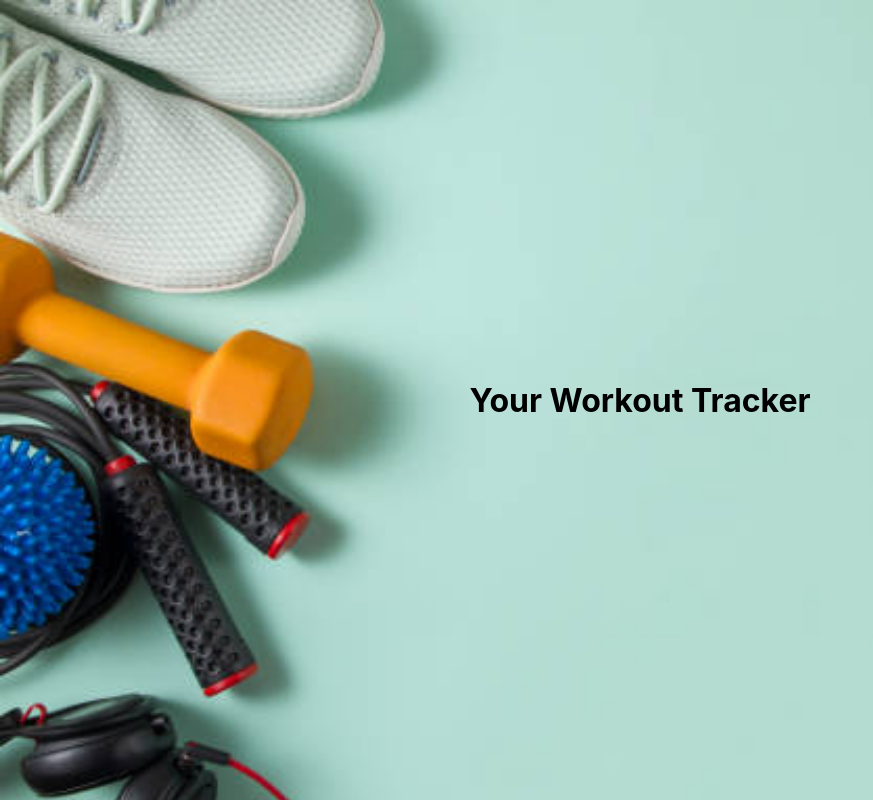
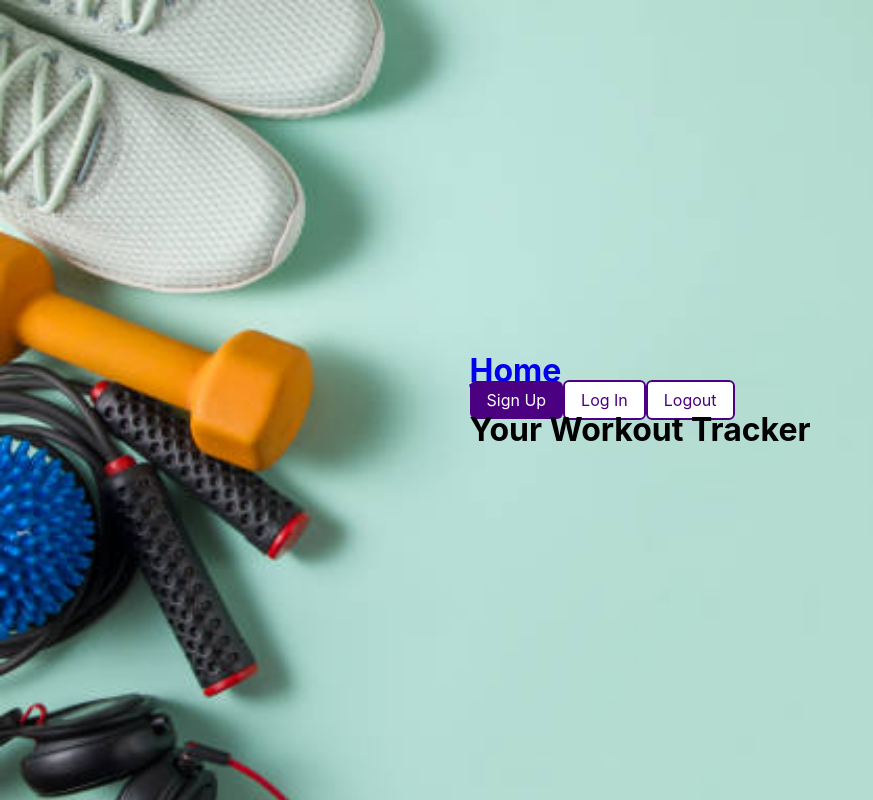
Before and after one commit to csjeon28/workout-tracker-app, a React (Create React App) app in the folder client/: page /home in a window 1280 px wide. Shown: the whole page, without its empty margins (0-873 px from the left). Built offline with nearby package versions, Linux system fonts and the light colour scheme; no server answers.

Commit message:
added Navbar to Home instead of Login

```diff
--- a/client/src/components/Home.js
+++ b/client/src/components/Home.js
@@ -1,7 +1,9 @@
+import NavBar from './NavBar'
 
-const Home = () => {
+const Home = ({ currentUser, setCurrentUser }) => {
     return (
         <div>
+            <NavBar currentUser={currentUser} setCurrentUser={setCurrentUser} />
             <h1>Your Workout Tracker</h1>
         </div>
     )
```
